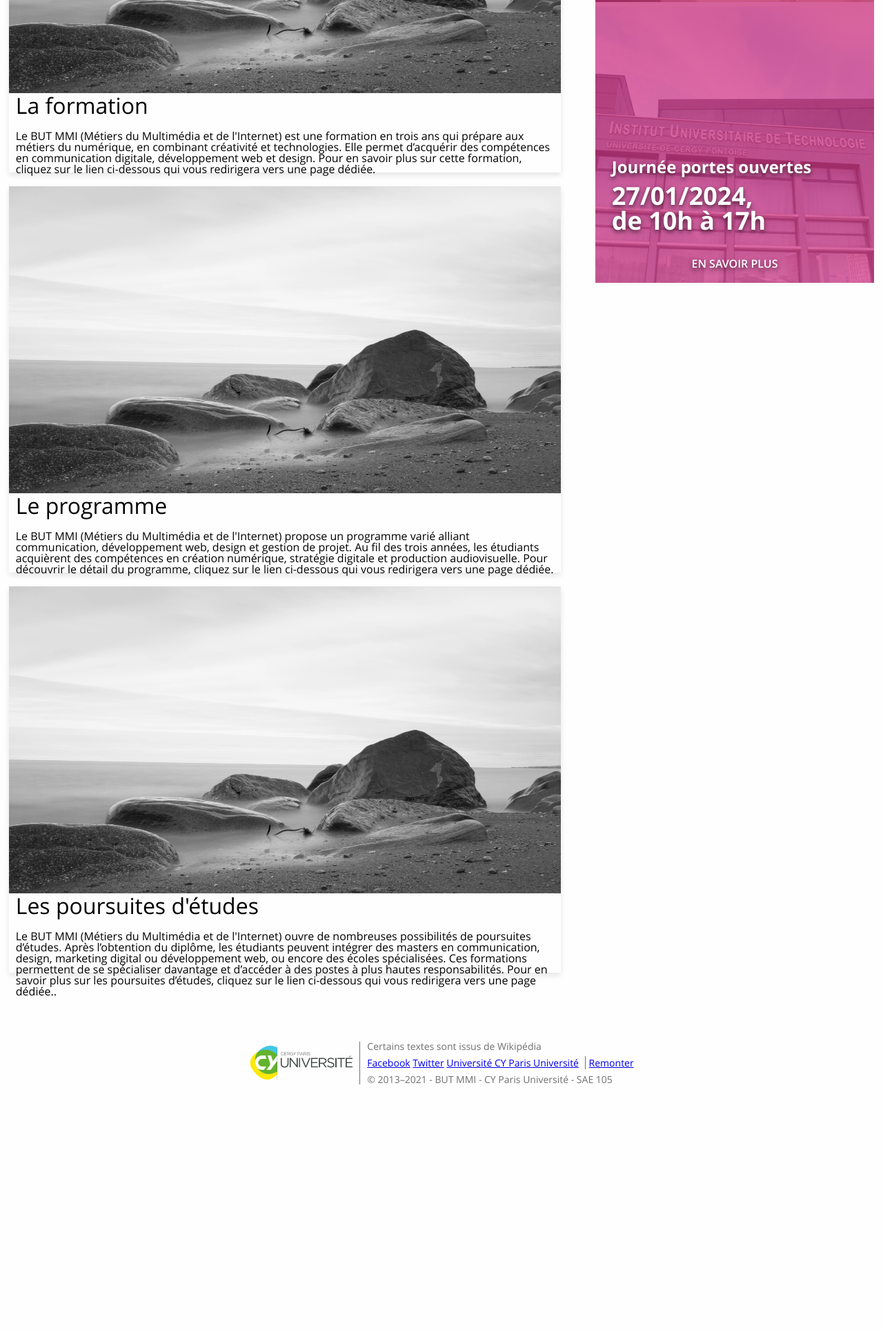
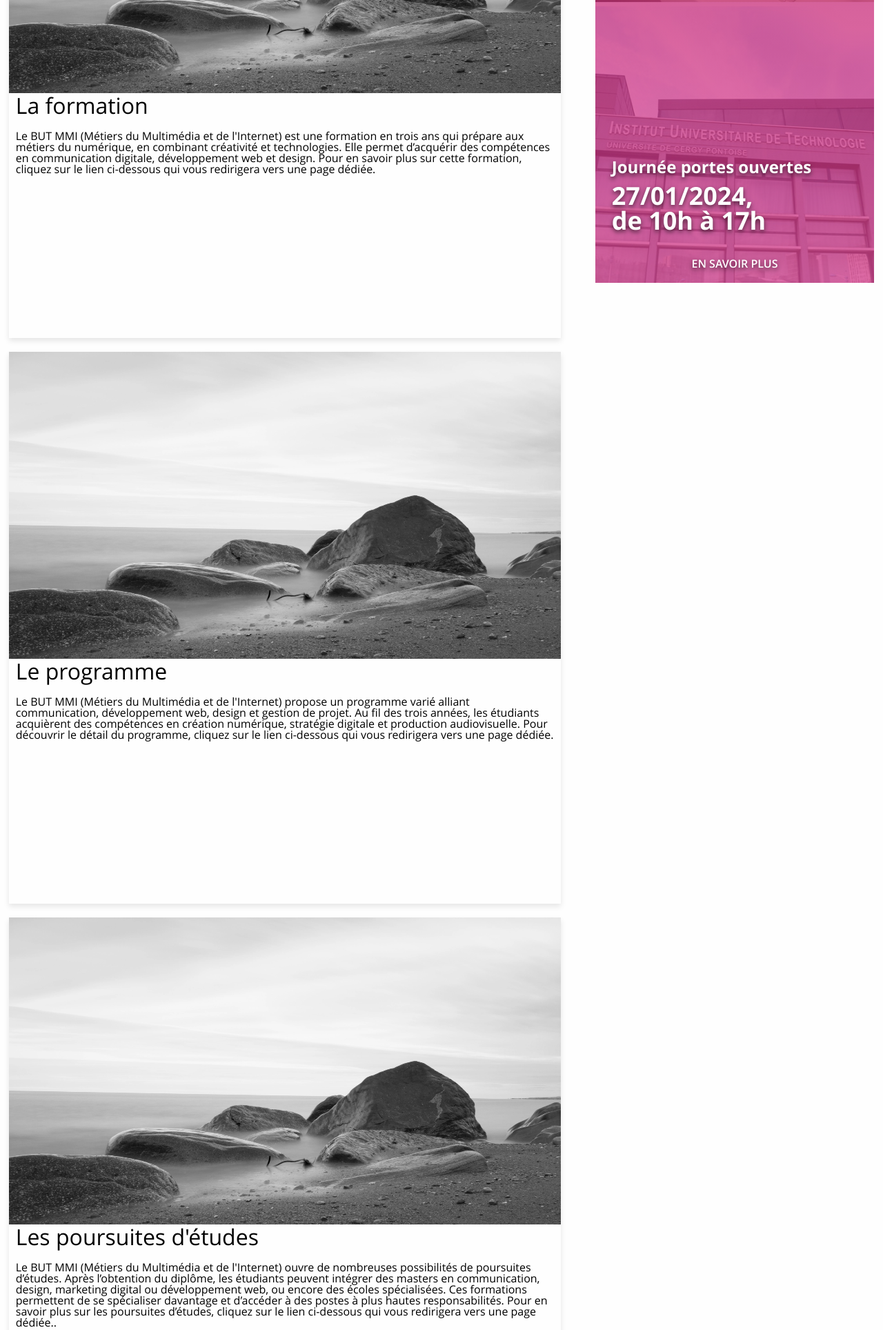
Before and after one commit to nssevy/SAE-105, a PHP site: page / in a window 1280 px wide. Shown: the part 989-2917 px from the top of the page at 69% size. Before the commit the page ends 2561 px from the top, so only its background shows below. Run offline with PHP 8.4, Linux system fonts and the light colour scheme.

Commit message:
changement height

```diff
--- a/ressources/css-élève/style-accueil.css
+++ b/ressources/css-élève/style-accueil.css
@@ -12,7 +12,7 @@ html {
 
 .contenu {
     width: 50rem;
-    height: 35rem;
+    height: 50rem;
     margin:10px 50px 20px 0;
     transition:0.5s;
     box-shadow: 0 4px 8px rgba(0, 0, 0, 0.1);
```
